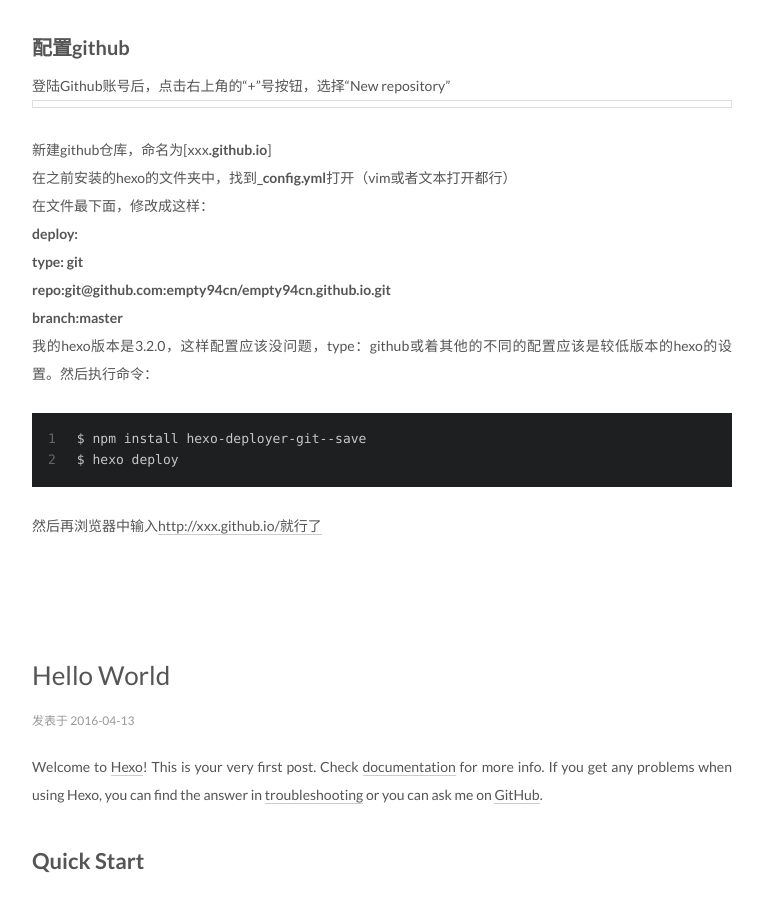
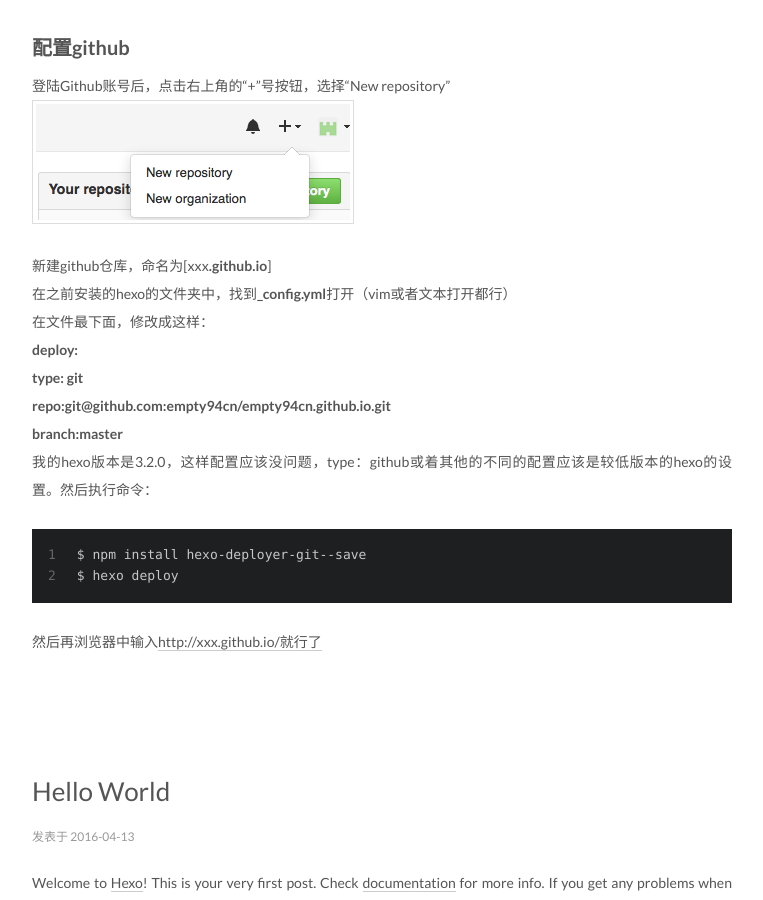
Before and after one commit to empty94cn/empty94cn, a plain HTML site: page index.html in a window 1280 px wide. Shown: the part 1128-2028 px from the top of the page, without its empty margins (258-1021 px from the left). Drawn offline with Linux system fonts and the light colour scheme.

Commit message:
Site updated: 2016-04-26 20:56:58

```diff
--- a/index.html
+++ b/index.html
@@ -349,7 +349,7 @@
 <p>生成静态页面<br><figure class="highlight bash"><table><tr><td class="gutter"><pre><span class="line">1</span><br></pre></td><td class="code"><pre><span class="line">$ hexo generate</span><br></pre></td></tr></table></figure></p>
 <p>启动本地服务，进行文章预览调试<br><figure class="highlight bash"><table><tr><td class="gutter"><pre><span class="line">1</span><br></pre></td><td class="code"><pre><span class="line">$ hexo server</span><br></pre></td></tr></table></figure></p>
 <p>提示Hexo is running at <a href="http://localhost:4000/" target="_blank" rel="external">http://localhost:4000/</a><br>在浏览器输入<a href="http://localhost:4000" target="_blank" rel="external">http://localhost:4000</a></p>
-<h3 id="配置github"><a href="#配置github" class="headerlink" title="配置github"></a>配置github</h3><p>登陆Github账号后，点击右上角的“+”号按钮，选择“New repository”<br><img src="source/images/1.png" alt=""><br>新建github仓库，命名为[xxx<strong>.github.io</strong>]<br>在之前安装的hexo的文件夹中，找到<strong>_config.yml</strong>打开（vim或者文本打开都行）<br>在文件最下面，修改成这样：<br><strong>deploy:</strong><br>    <strong>type: git</strong><br>    <strong>repo:git@github.com:empty94cn/empty94cn.github.io.git</strong><br>    <strong>branch:master</strong><br>我的hexo版本是3.2.0，这样配置应该没问题，type：github或着其他的不同的配置应该是较低版本的hexo的设置。然后执行命令：<br><figure class="highlight bash"><table><tr><td class="gutter"><pre><span class="line">1</span><br><span class="line">2</span><br></pre></td><td class="code"><pre><span class="line">$ npm install hexo-deployer-git--save</span><br><span class="line">$ hexo deploy</span><br></pre></td></tr></table></figure></p>
+<h3 id="配置github"><a href="#配置github" class="headerlink" title="配置github"></a>配置github</h3><p>登陆Github账号后，点击右上角的“+”号按钮，选择“New repository”<br><img src="images/1.png" alt=""><br>新建github仓库，命名为[xxx<strong>.github.io</strong>]<br>在之前安装的hexo的文件夹中，找到<strong>_config.yml</strong>打开（vim或者文本打开都行）<br>在文件最下面，修改成这样：<br><strong>deploy:</strong><br>    <strong>type: git</strong><br>    <strong>repo:git@github.com:empty94cn/empty94cn.github.io.git</strong><br>    <strong>branch:master</strong><br>我的hexo版本是3.2.0，这样配置应该没问题，type：github或着其他的不同的配置应该是较低版本的hexo的设置。然后执行命令：<br><figure class="highlight bash"><table><tr><td class="gutter"><pre><span class="line">1</span><br><span class="line">2</span><br></pre></td><td class="code"><pre><span class="line">$ npm install hexo-deployer-git--save</span><br><span class="line">$ hexo deploy</span><br></pre></td></tr></table></figure></p>
 <p>然后再浏览器中输入<a href="http://xxx.github.io/就行了" target="_blank" rel="external">http://xxx.github.io/就行了</a></p>
 
 
```
Also changed, not shown: 2016/04/14/Hexo折腾笔记-一/index.html (+4 -4 lines).
